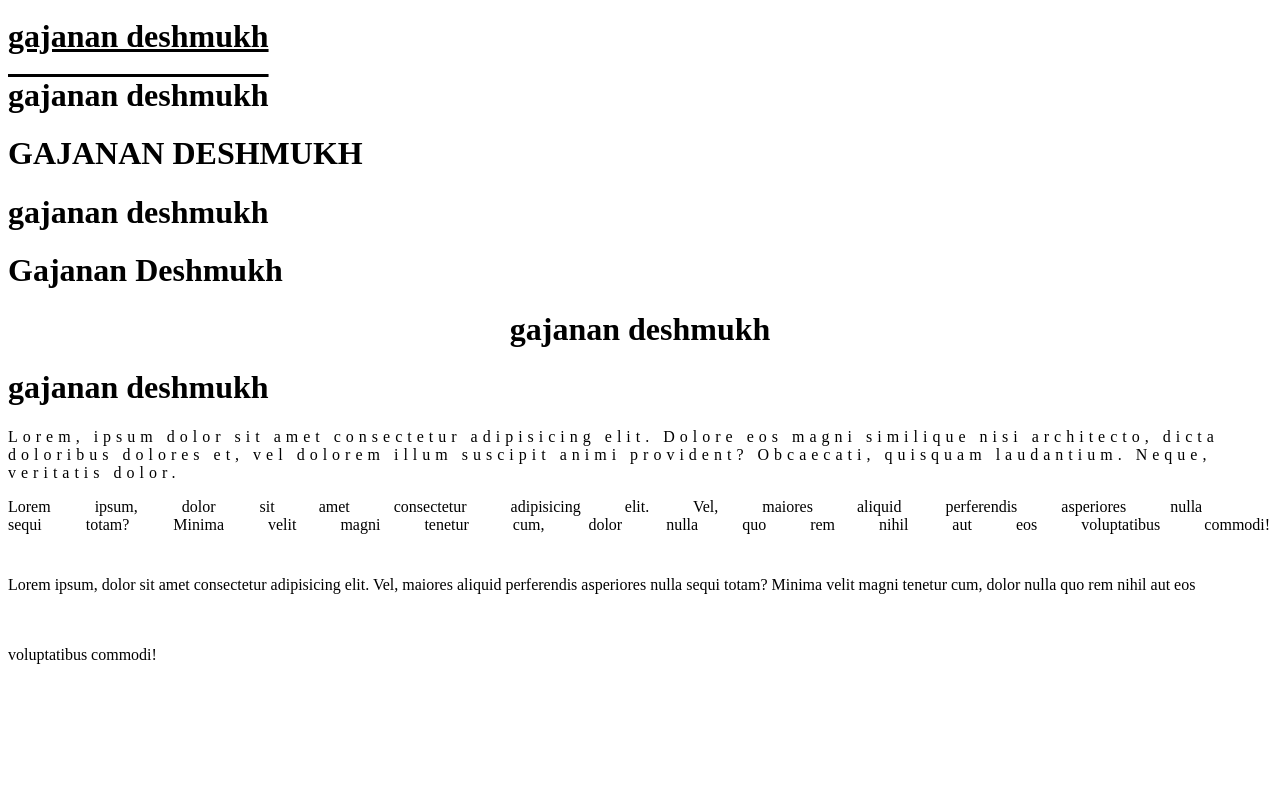
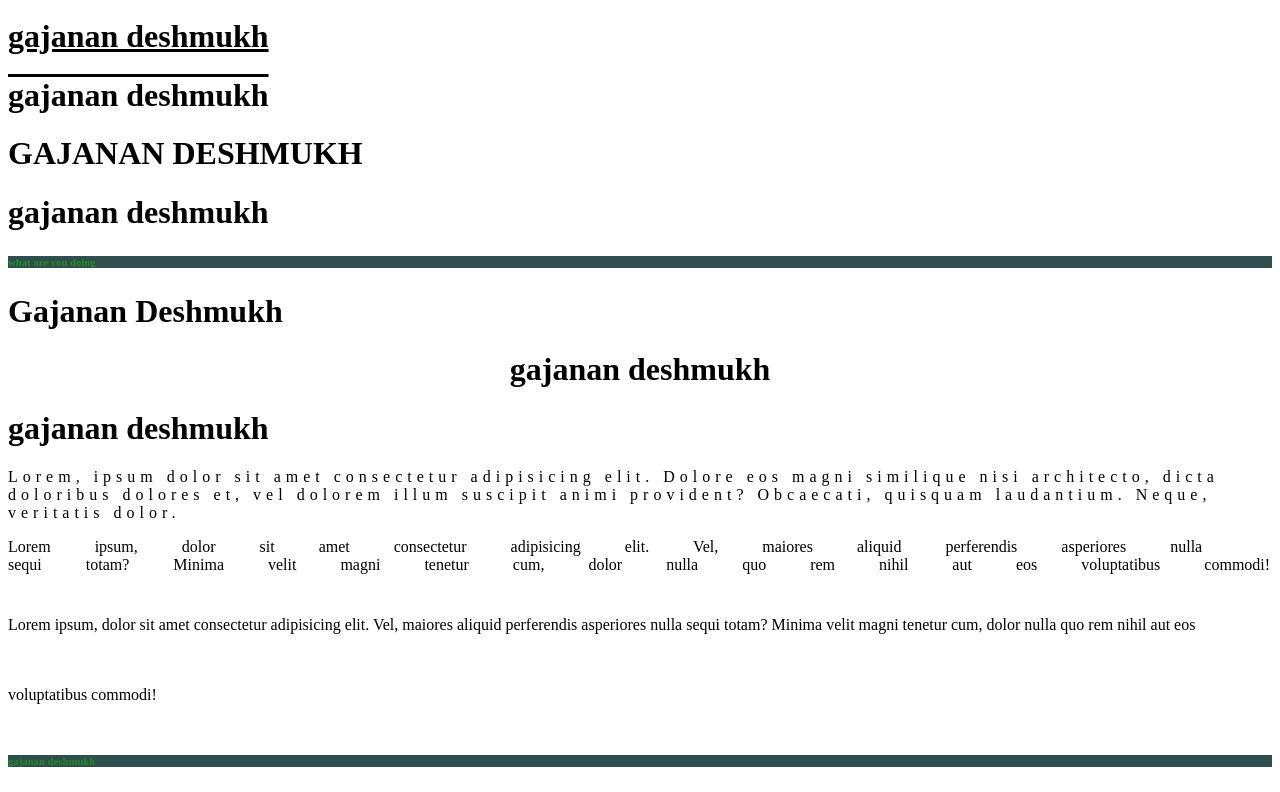
Before and after one commit to gaju120/learning-css, a plain HTML site: page text_format.html in a window 1280 px wide. Shown: the part 327-1119 px from the top of the page. Before the commit the page ends 1033 px from the top, so only its background shows below. Drawn offline with Linux system fonts and the light colour scheme.

Commit message:
extra example

```diff
--- a/text_format.html
+++ b/text_format.html
@@ -20,6 +20,7 @@
     <h1 class="t_transform_upper">gajanan deshmukh</h1>
 
     <h1 class="t_transform_lower">gajanan deshmukh</h1>
+    <h6 class="t_transform_lower2">what are you doing</h6>
 
     <h1 class="t_transform_capitalize">gajanan deshmukh</h1>
 
@@ -36,6 +37,10 @@
         <p class="t_word_space">Lorem ipsum, dolor sit amet consectetur adipisicing elit. Vel, maiores aliquid perferendis asperiores nulla sequi totam? Minima velit magni tenetur cum, dolor nulla quo rem nihil aut eos voluptatibus commodi!</p>
 
  <p class="t_para_line_hight">Lorem ipsum, dolor sit amet consectetur adipisicing elit. Vel, maiores aliquid perferendis asperiores nulla sequi totam? Minima velit magni tenetur cum, dolor nulla quo rem nihil aut eos voluptatibus commodi!</p>
+
+
+    <h6 class="t_transform_lower3">gajanan deshmukh</h6>
+
 </body>
 
 </html>
```
